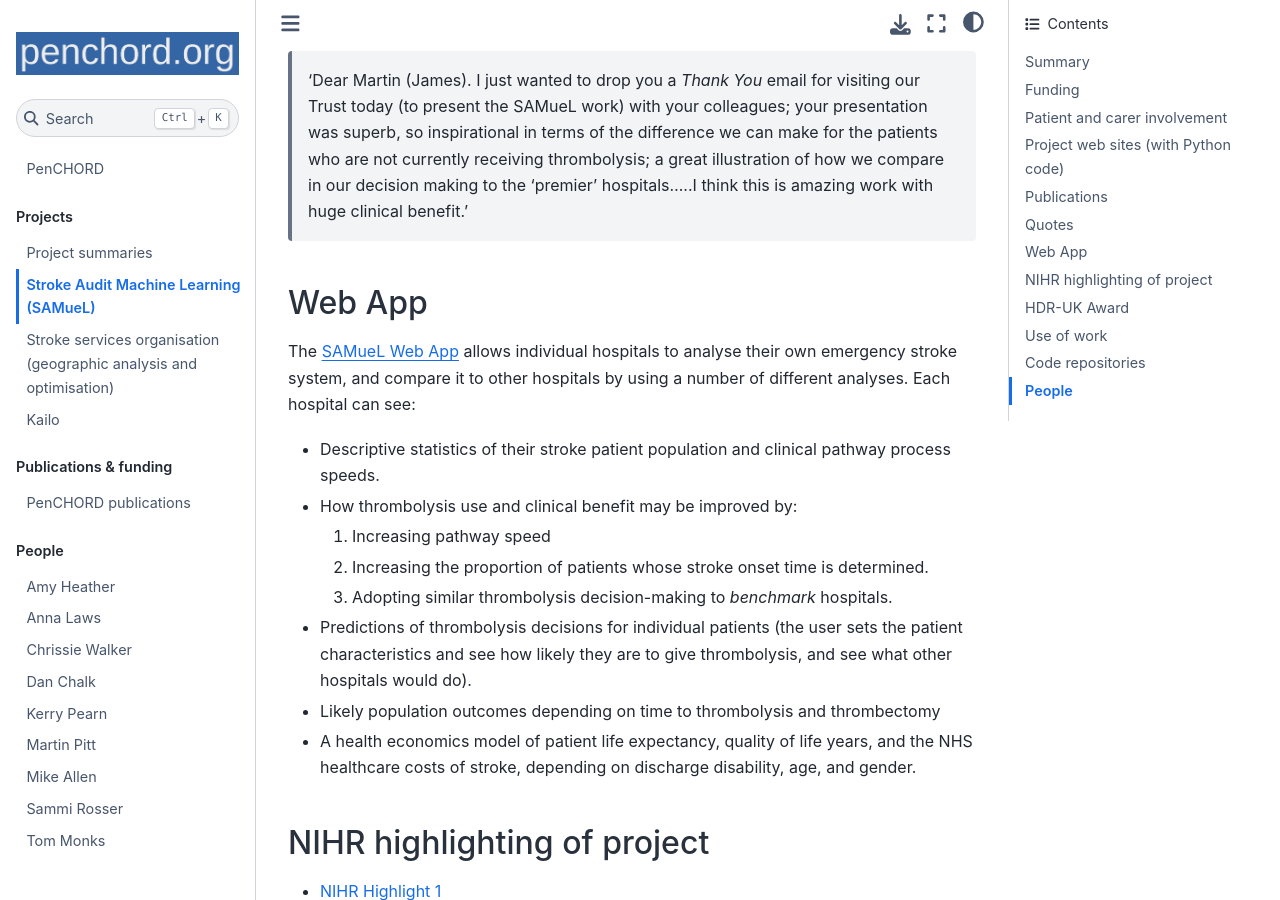
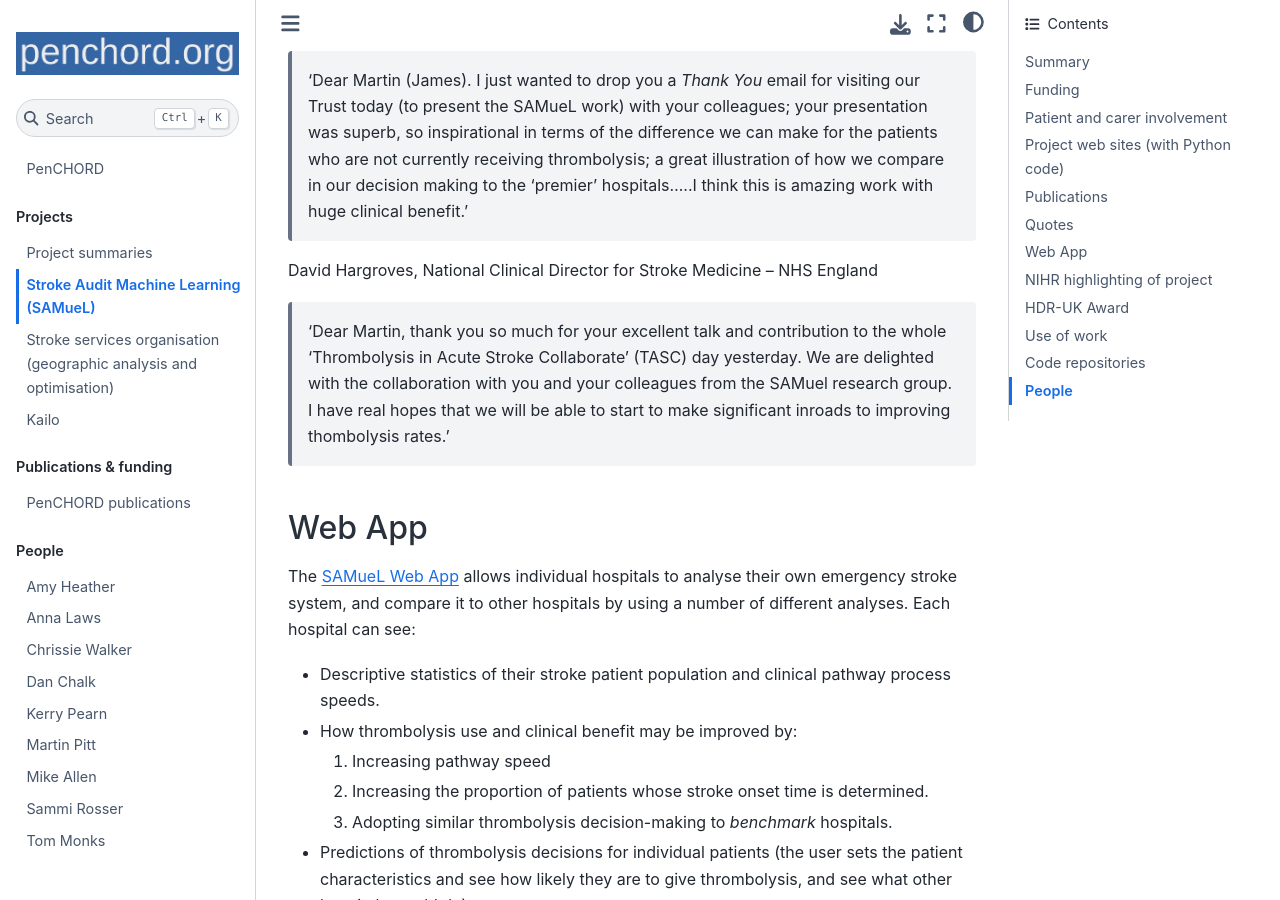
Before and after one commit to penchord/web, a Jupyter Book: the page built from project_pages/samuel_1.md, in a window 1280 px wide and 900 px high, scrolled down 5384 px. Built offline with Jupyter Book 1.0.4 settings and Sphinx 7.4.7 and the Sphinx Book theme 1.1.4, drawn with Linux system fonts in a browser that asks for light colours.

Commit message:
Add SAMueL quote

```diff
--- a/project_pages/samuel_1.md
+++ b/project_pages/samuel_1.md
@@ -91,6 +91,11 @@ Ailsa Brotherton, Improvement Director, National Improvement Board
 
 > 'Dear Martin (James). I just wanted to drop you a *Thank You* email for visiting our Trust today (to present the SAMueL work) with your colleagues; your presentation was superb, so inspirational in terms of the difference we can make for the patients who are not currently receiving thrombolysis; a great illustration of how we compare in our decision making to the ‘premier’ hospitals.....I think this is amazing work with huge clinical benefit.'
 
+David Hargroves, National Clinical Director for Stroke Medicine – NHS England
+
+> 'Dear Martin, thank you so much for your excellent talk and contribution to the whole 'Thrombolysis in Acute Stroke Collaborate' (TASC) day yesterday.  We are delighted with the collaboration with you and your colleagues from the SAMuel research group. I have real hopes that we will be able to start to make significant inroads to improving thombolysis rates.'
+
+
 ## Web App
 
 The [SAMueL Web App](https://stroke-predictions.streamlit.app/) allows individual hospitals to analyse their own emergency stroke system, and compare it to other hospitals by using a number of different analyses. Each hospital can see:
```
